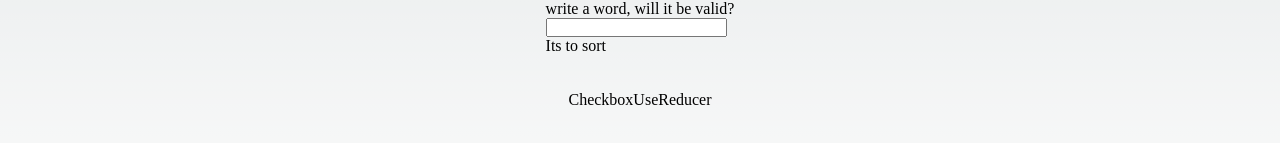
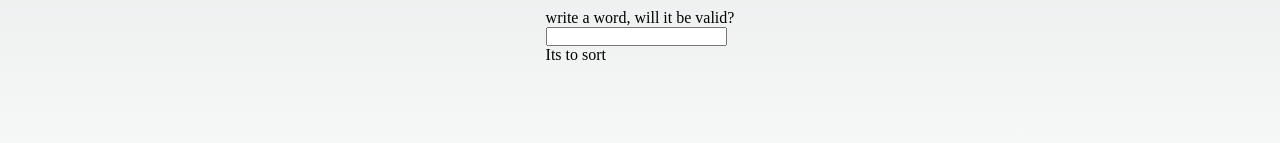
Before and after one commit to Aluonam/hooksReact, a Next.js app: page / in a window 1280 px wide. Shown: the part 485-628 px from the top of the page. Built offline with nearby package versions, Linux system fonts and the light colour scheme; no server answers.

Commit message:
feat: useReducer

```diff
--- a/components/ejUserReducer/CheckboxUseReducer.jsx
+++ b/components/ejUserReducer/CheckboxUseReducer.jsx
@@ -1,8 +1,18 @@
-import React from 'react'
+import React, { useReducer } from 'react'
 
 const CheckboxUseReducer = () => {
+
+    const [checked, setChecked] = useReducer(
+        (checked)=> !checked,
+        false
+    )
+
   return (
-    <div>CheckboxUseReducer</div>
+    <div>
+
+
+
+    </div>
   )
 }
 
```
